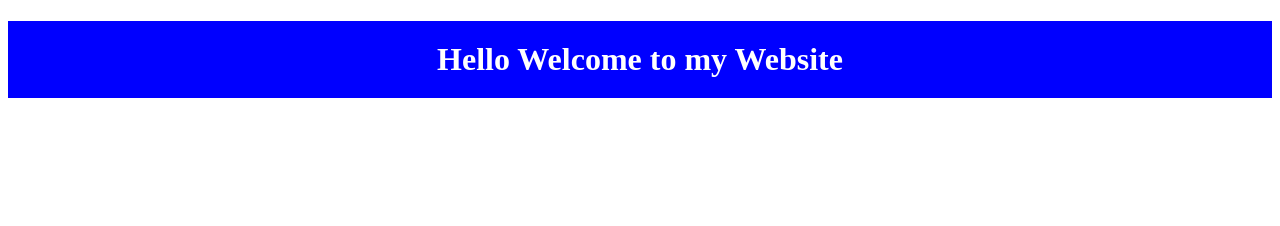
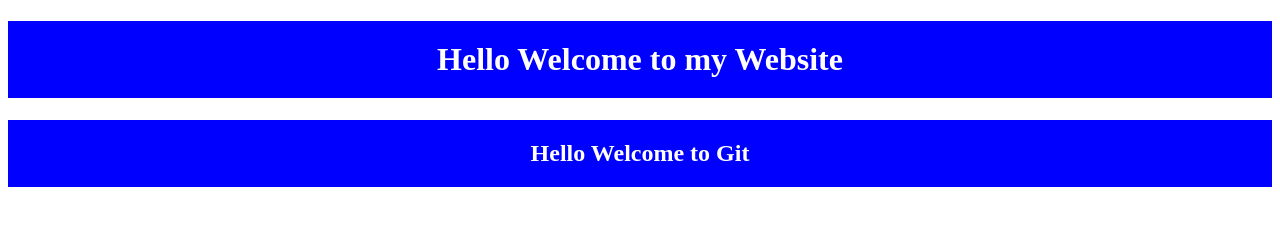
Before and after one commit to Gaurav-WebDev/git, a plain HTML site: page index.html in a window 1280 px wide. Drawn offline with Linux system fonts and the light colour scheme.

Commit message:
Add a H2

```diff
--- a/index.css
+++ b/index.css
@@ -1,4 +1,4 @@
-h1{
+h1 , h2{
     text-align: center;
     background-color: blue;
     color: white;
--- a/index.html
+++ b/index.html
@@ -9,5 +9,8 @@
 </head>
 <body>
     <h1>Hello Welcome to my Website</h1>
+
+
+    <h2>Hello Welcome to Git</h2>
 </body>
 </html>
```
